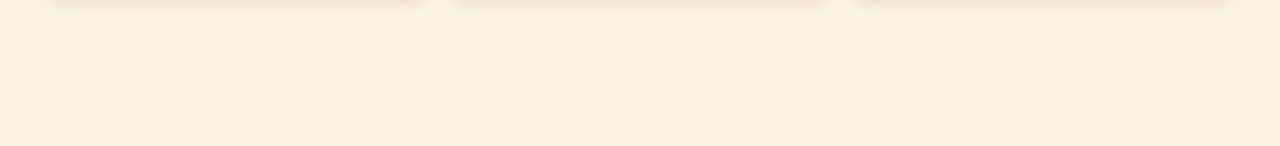
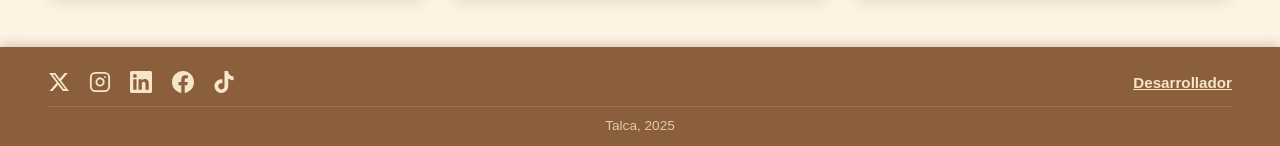
Before and after one commit to FrancisGLM/pkmn-cafe, a React (Vite) app: page / in a window 1280 px wide. Shown: the part 1179-1325 px from the top of the page. Before the commit the page ends 1226 px from the top, so only its background shows below. Built offline with nearby package versions, Linux system fonts and the light colour scheme; a web font is replaced by a local one.

Commit message:
feat: agregar footer a la pagina junto a los svg de rrss

```diff
--- /dev/null
+++ b/src/components/Footer/Footer.jsx
@@ -0,0 +1,61 @@
+import { Link } from 'react-router-dom'
+import styles from './Footer.module.css'
+
+const redesSociales = [
+    {
+      nombre: "Twitter/X",
+      url: "#",
+      svg: <svg xmlns="http://www.w3.org/2000/svg" width="22" height="22" viewBox="0 0 24 24" fill="currentColor"><path d="M18.244 2.25h3.308l-7.227 8.26 8.502 11.24H16.17l-5.214-6.817L4.99 21.75H1.68l7.73-8.835L1.254 2.25H8.08l4.713 6.231zm-1.161 17.52h1.833L7.084 4.126H5.117z"/></svg>
+    },
+    {
+      nombre: "Instagram",
+      url: "#",
+      svg: <svg xmlns="http://www.w3.org/2000/svg" width="22" height="22" viewBox="0 0 24 24" fill="none" stroke="currentColor" strokeWidth="2" strokeLinecap="round" strokeLinejoin="round"><rect x="2" y="2" width="20" height="20" rx="5" ry="5"/><path d="M16 11.37A4 4 0 1 1 12.63 8 4 4 0 0 1 16 11.37z"/><line x1="17.5" y1="6.5" x2="17.51" y2="6.5"/></svg>
+    },
+    {
+      nombre: "LinkedIn",
+      url: "#",
+      svg: <svg xmlns="http://www.w3.org/2000/svg" width="22" height="22" viewBox="0 0 24 24" fill="currentColor"><path d="M20.447 20.452h-3.554v-5.569c0-1.328-.027-3.037-1.852-3.037-1.853 0-2.136 1.445-2.136 2.939v5.667H9.351V9h3.414v1.561h.046c.477-.9 1.637-1.85 3.37-1.85 3.601 0 4.267 2.37 4.267 5.455v6.286zM5.337 7.433a2.062 2.062 0 0 1-2.063-2.065 2.064 2.064 0 1 1 2.063 2.065zm1.782 13.019H3.555V9h3.564v11.452zM22.225 0H1.771C.792 0 0 .774 0 1.729v20.542C0 23.227.792 24 1.771 24h20.451C23.2 24 24 23.227 24 22.271V1.729C24 .774 23.2 0 22.222 0h.003z"/></svg>
+    },
+    {
+      nombre: "Facebook",
+      url: "#",
+      svg: <svg xmlns="http://www.w3.org/2000/svg" width="22" height="22" viewBox="0 0 24 24" fill="currentColor"><path d="M24 12.073c0-6.627-5.373-12-12-12s-12 5.373-12 12c0 5.99 4.388 10.954 10.125 11.854v-8.385H7.078v-3.47h3.047V9.43c0-3.007 1.792-4.669 4.533-4.669 1.312 0 2.686.235 2.686.235v2.953H15.83c-1.491 0-1.956.925-1.956 1.874v2.25h3.328l-.532 3.47h-2.796v8.385C19.612 23.027 24 18.062 24 12.073z"/></svg>
+    },
+    {
+      nombre: "TikTok",
+      url: "#",
+      svg: <svg xmlns="http://www.w3.org/2000/svg" width="22" height="22" viewBox="0 0 24 24" fill="currentColor"><path d="M12.525.02c1.31-.02 2.61-.01 3.91-.02.08 1.53.63 3.09 1.75 4.17 1.12 1.11 2.7 1.62 4.24 1.79v4.03c-1.44-.05-2.89-.35-4.2-.97-.57-.26-1.1-.59-1.62-.93-.01 2.92.01 5.84-.02 8.75-.08 1.4-.54 2.79-1.35 3.94-1.31 1.92-3.58 3.17-5.91 3.21-1.43.08-2.86-.31-4.08-1.03-2.02-1.19-3.44-3.37-3.65-5.71-.02-.5-.03-1-.01-1.49.18-1.9 1.12-3.72 2.58-4.96 1.66-1.44 3.98-2.13 6.15-1.72.02 1.48-.04 2.96-.04 4.44-.99-.32-2.15-.23-3.02.37-.63.41-1.11 1.04-1.36 1.75-.21.51-.15 1.07-.14 1.61.24 1.64 1.82 3.02 3.5 2.87 1.12-.01 2.19-.66 2.77-1.61.19-.33.4-.67.41-1.06.1-1.79.06-3.57.07-5.36.01-4.03-.01-8.05.02-12.07z"/></svg>
+    }
+]
+
+function Footer() {
+  return (
+    <footer className={styles.footer}>
+      <div className={styles.footerTop}>
+        <div className={styles.redes}>
+          {redesSociales.map((red) => (
+            <a
+              key={red.nombre}
+              href={red.url}
+              className={styles.redLink}
+              aria-label={red.nombre}
+              target="_blank"
+              rel="noopener noreferrer"
+            >
+              {red.svg}
+            </a>
+          ))}
+        </div>
+        <Link to="/desarrollador" className={styles.devLink}>
+          Desarrollador
+        </Link>
+      </div>
+      <div className={styles.footerBottom}>
+        <p>Talca, 2025</p>
+      </div>
+    </footer>
+  )
+}
+
+export default Footer
--- /dev/null
+++ b/src/components/Footer/Footer.module.css
@@ -0,0 +1,71 @@
+.footer {
+    background-color: #8B5E3C;
+    padding: 1.5rem 3rem 1rem;
+    display: flex;
+    flex-direction: column;
+    gap: 0.8rem;
+    box-shadow: 0 -3px 10px rgba(59, 30, 10, 0.2);
+}
+
+.footerTop {
+    display: flex;
+    justify-content: space-between;
+    align-items: center;
+}
+
+.redes {
+    display: flex;
+    gap: 1.2rem;
+    align-items: center;
+}
+
+.redLink {
+    color: #f5e6c8;
+    display: flex;
+    align-items: center;
+    transition: color 0.2s ease, transform 0.2s ease;
+}
+
+.redLink:hover {
+    color: #f5c97a;
+    transform: scale(1.2);
+}
+
+.devLink {
+    color: #f5e6c8;
+    font-size: 0.95rem;
+    font-weight: 700;
+    text-decoration: underline;
+    transition: color 0.2s ease;
+}
+
+.devLink:hover {
+    color: #f5c97a;
+}
+
+.footerBottom {
+    text-align: center;
+    color: #f5e6c8;
+    font-size: 0.85rem;
+    opacity: 0.8;
+    border-top: 1px solid rgba(245, 230, 200, 0.2);
+    padding-top: 0.7rem;
+}
+
+/* ── Mobile ── */
+@media (max-width: 768px) {
+    .footer {
+        padding: 1.2rem 1rem 0.8rem;
+    }
+
+    .footerTop {
+        flex-direction: column;
+        gap: 1rem;
+        align-items: center;
+    }
+
+    .redes {
+        justify-content: center;
+        flex-wrap: wrap;
+    }
+}
--- a/src/pages/Home.jsx
+++ b/src/pages/Home.jsx
@@ -3,6 +3,7 @@ import Hero from '../components/Hero/Hero'
 import Propuesta from '../components/Propuesta/Propuesta'
 import SeccionReseñas from '../components/Cards/SeccionReseñas'
 import pasteleriaImg from '../assets/images/eeveecafes.png'
+import Footer from '../components/Footer/Footer'
 
 function Home() {
   return (
@@ -18,6 +19,7 @@ function Home() {
         />
         <SeccionReseñas />
       </main>
+      <Footer />
     </>
   )
 }
```
